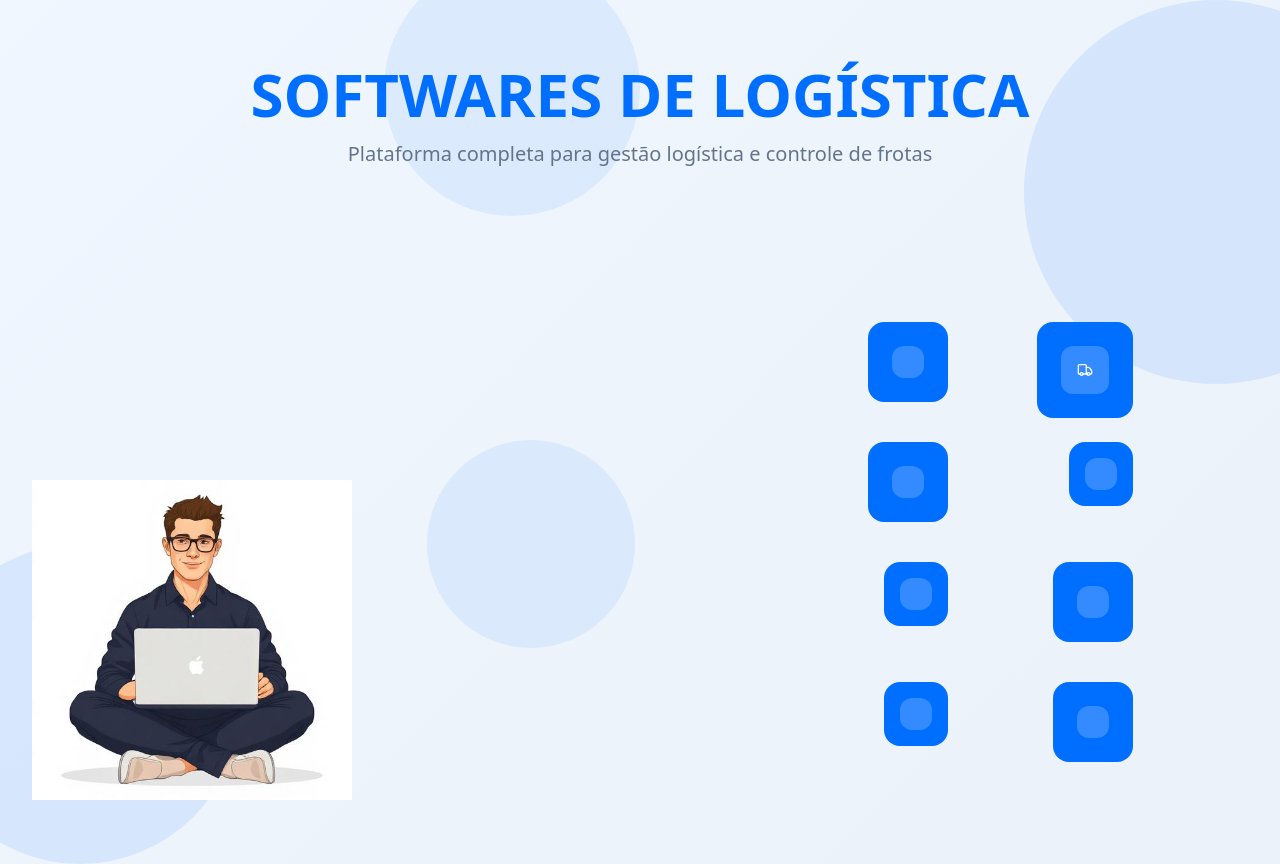
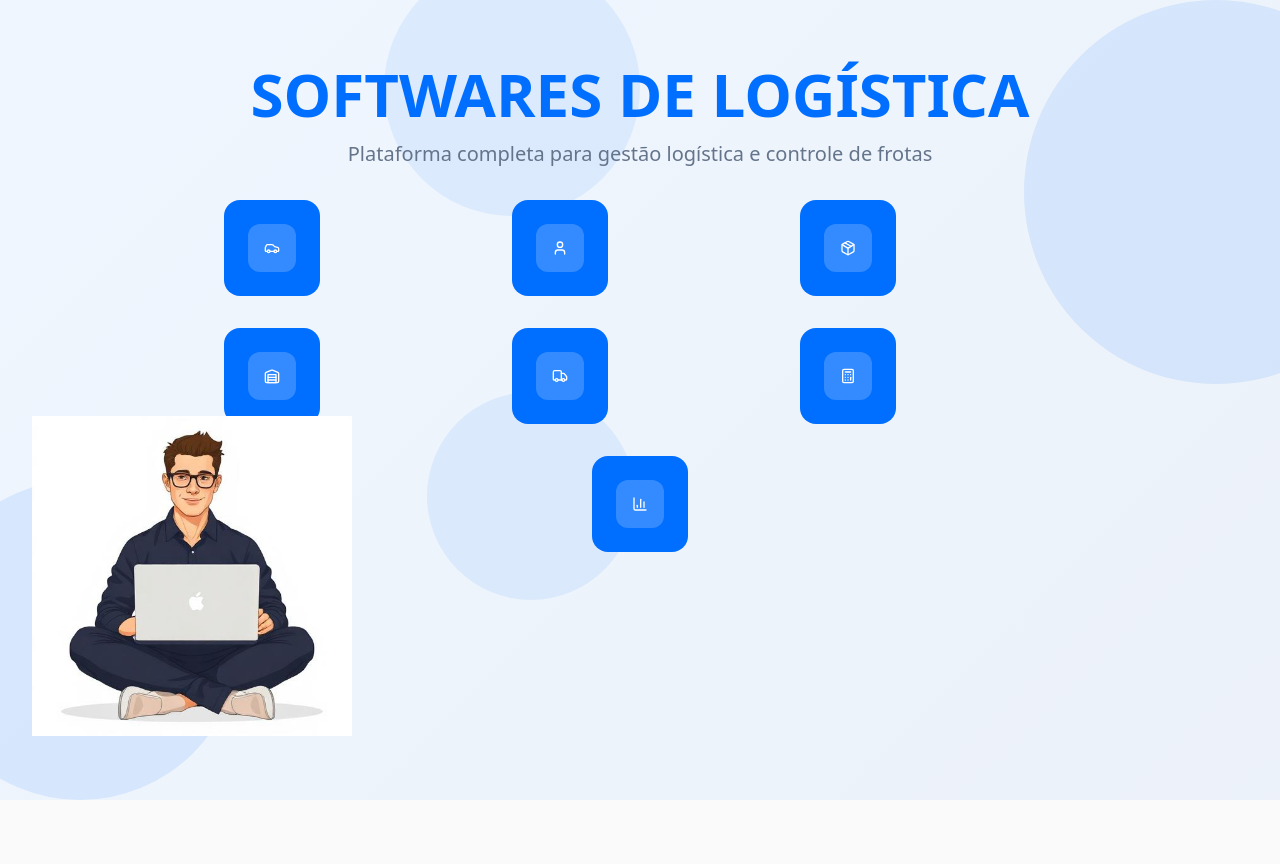
Before and after one commit to ConradRic/logi-cards-hub, a React (Vite) app: page / in a window 1280 px wide. After the commit the page ends 800 px from the top, so only its background shows below. Built offline with nearby package versions, Linux system fonts and the light colour scheme.

Commit message:
Organize cards and add icons
Organize cards into rows and columns, set all cards to the same size, and assign icons to each card according to its theme. Maintain interactive hover effects with the character.

```diff
--- a/src/components/OrganicCard.tsx
+++ b/src/components/OrganicCard.tsx
@@ -6,13 +6,6 @@ interface OrganicCardProps {
   description: string;
   icon: LucideIcon;
   route: string;
-  size?: "small" | "medium" | "large";
-  position: {
-    top?: string;
-    left?: string;
-    right?: string;
-    bottom?: string;
-  };
   onHover?: (title: string, description: string) => void;
   onLeave?: () => void;
 }
@@ -22,8 +15,6 @@ export const OrganicCard = ({
   description,
   icon: Icon,
   route,
-  size = "medium",
-  position,
   onHover,
   onLeave
 }: OrganicCardProps) => {
@@ -41,26 +32,15 @@ export const OrganicCard = ({
     onLeave?.();
   };
 
-  const sizeClasses = {
-    small: "w-16 h-16",
-    medium: "w-20 h-20",
-    large: "w-24 h-24"
-  };
-
   return (
     <div
-      className={`
-        absolute logistics-card ${sizeClasses[size]}
-        flex items-center justify-center cursor-pointer
-        transition-all duration-300 hover:scale-110
-      `}
-      style={position}
+      className="logistics-card w-24 h-24 flex items-center justify-center cursor-pointer transition-all duration-300 hover:scale-110"
       onClick={handleClick}
       onMouseEnter={handleMouseEnter}
       onMouseLeave={handleMouseLeave}
     >
       <div className="p-4 bg-white/20 backdrop-blur-sm rounded-xl w-full h-full flex items-center justify-center">
-        <Icon size={size === "large" ? 32 : size === "small" ? 20 : 24} className="text-white" />
+        <Icon size={28} className="text-white" />
       </div>
     </div>
   );
--- a/src/pages/Dashboard.tsx
+++ b/src/pages/Dashboard.tsx
@@ -39,69 +39,50 @@ const Dashboard = () => {
   };
 
   const modules = [
-    {
-      title: "TMS",
-      description: "Sistema de Gestão de Transporte",
-      icon: Truck,
-      route: "/tms",
-      size: "large" as const,
-      position: { top: "15%", right: "10%" }
-    },
+    // Primeira fileira
     {
       title: "Veículos",
       description: "Cadastro e Controle de Veículos",
       icon: Car,
-      route: "/veiculos",
-      size: "medium" as const,
-      position: { top: "15%", right: "25%" }
+      route: "/veiculos"
     },
     {
       title: "Motoristas",
       description: "Gestão de Motoristas",
       icon: User,
-      route: "/motoristas",
-      size: "small" as const,
-      position: { top: "35%", right: "10%" }
+      route: "/motoristas"
     },
     {
       title: "Produtos",
       description: "Cadastro de Produtos",
       icon: Package,
-      route: "/produtos",
-      size: "medium" as const,
-      position: { top: "35%", right: "25%" }
+      route: "/produtos"
     },
+    // Segunda fileira
     {
       title: "Armazém",
       description: "Controle de Estoque e Armazém",
       icon: Warehouse,
-      route: "/armazem",
-      size: "medium" as const,
-      position: { top: "55%", right: "10%" }
+      route: "/armazem"
     },
     {
       title: "Frota",
       description: "Gestão Completa de Frota",
-      icon: Settings,
-      route: "/frota",
-      size: "small" as const,
-      position: { top: "55%", right: "25%" }
+      icon: Truck,
+      route: "/frota"
     },
     {
       title: "Calculadora",
       description: "Cálculo de Fretes e Custos",
       icon: Calculator,
-      route: "/calculadora",
-      size: "medium" as const,
-      position: { top: "75%", right: "10%" }
+      route: "/calculadora"
     },
+    // Terceira fileira
     {
       title: "Análise",
       description: "Relatórios e Gráficos",
       icon: BarChart3,
-      route: "/analise",
-      size: "small" as const,
-      position: { top: "75%", right: "25%" }
+      route: "/analise"
     }
   ];
 
@@ -124,17 +105,44 @@ const Dashboard = () => {
       </div>
 
       {/* Cards Container */}
-      <div className="cards-container">
-        <div className="relative h-[600px]">
-          {modules.map((module, index) => (
+      <div className="relative z-20 max-w-4xl mx-auto px-8">
+        <div className="grid grid-cols-3 gap-8 mb-8">
+          {/* Primeira fileira - 3 cards */}
+          {modules.slice(0, 3).map((module, index) => (
             <OrganicCard
               key={index}
               title={module.title}
               description={module.description}
               icon={module.icon}
               route={module.route}
-              size={module.size}
-              position={module.position}
+              onHover={handleCardHover}
+              onLeave={handleCardLeave}
+            />
+          ))}
+        </div>
+        <div className="grid grid-cols-3 gap-8 mb-8">
+          {/* Segunda fileira - 3 cards */}
+          {modules.slice(3, 6).map((module, index) => (
+            <OrganicCard
+              key={index + 3}
+              title={module.title}
+              description={module.description}
+              icon={module.icon}
+              route={module.route}
+              onHover={handleCardHover}
+              onLeave={handleCardLeave}
+            />
+          ))}
+        </div>
+        <div className="flex justify-center">
+          {/* Terceira fileira - 1 card centralizado */}
+          {modules.slice(6, 7).map((module, index) => (
+            <OrganicCard
+              key={index + 6}
+              title={module.title}
+              description={module.description}
+              icon={module.icon}
+              route={module.route}
               onHover={handleCardHover}
               onLeave={handleCardLeave}
             />
```
